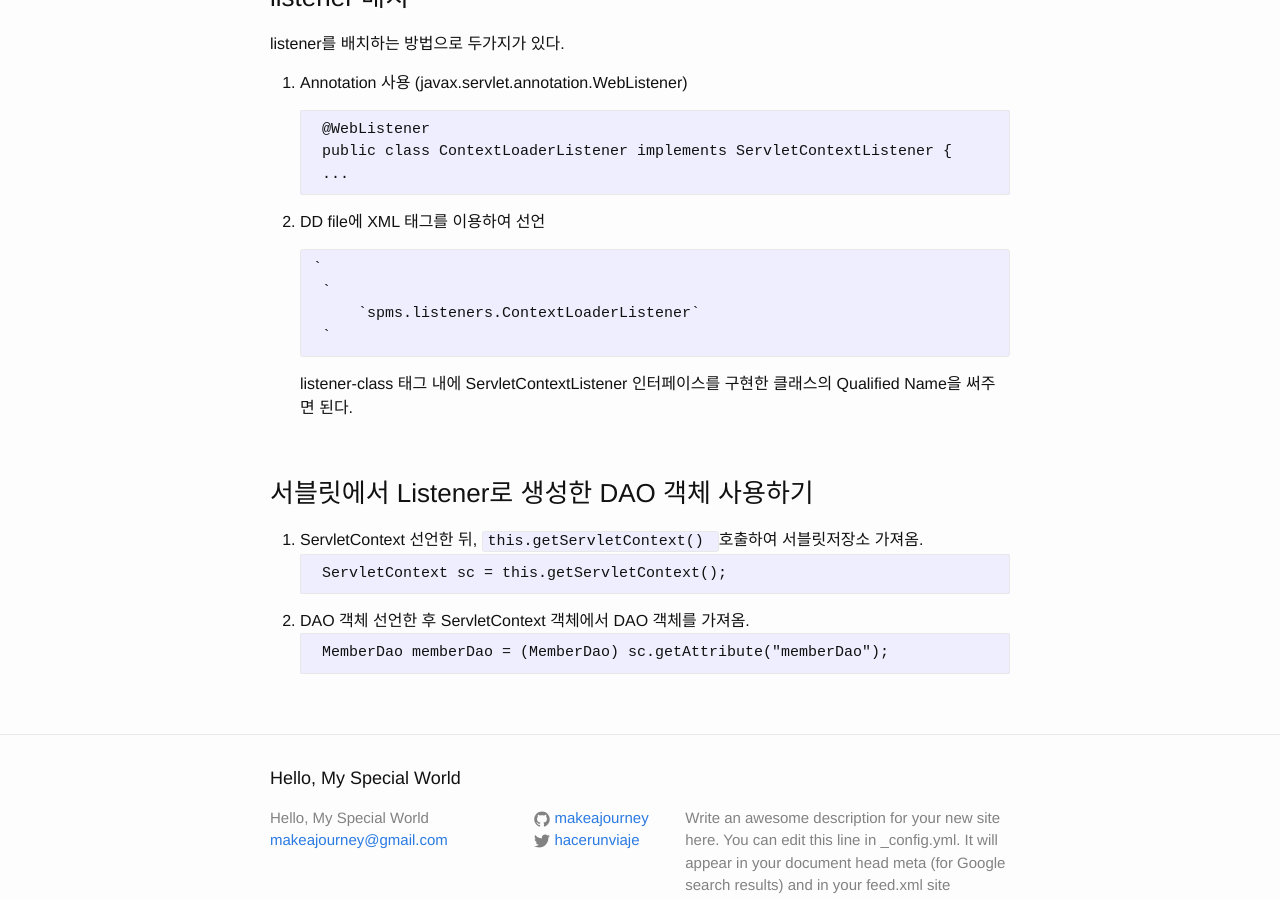
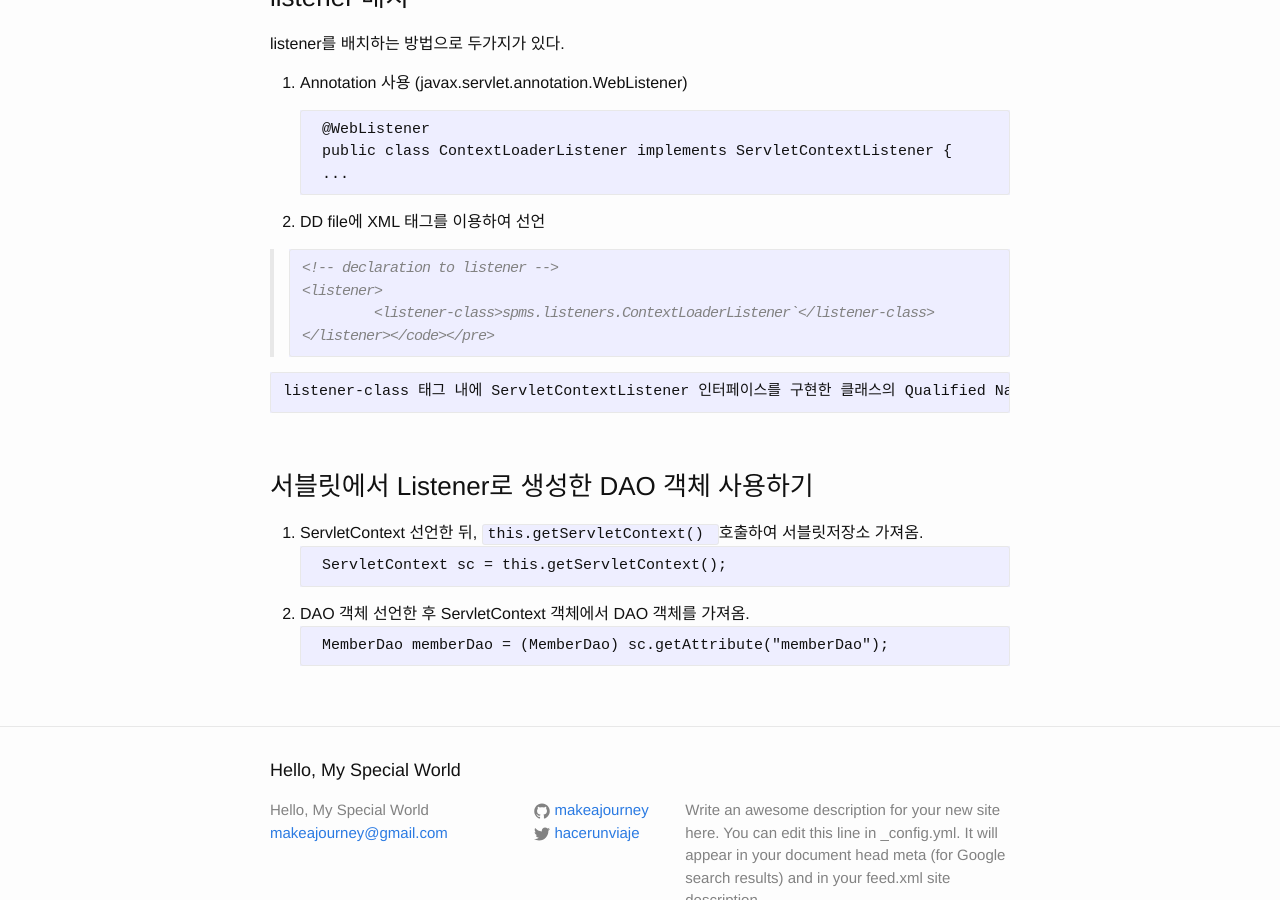
Before and after one commit to makeajourney/makeajourney.github.io, a Jekyll site: the page built from _posts/2016-02-07-dao.markdown, in a window 1280 px wide and 900 px high, scrolled down 2243 px. Built offline with Jekyll 4.4.1, drawn with Linux system fonts in a browser that asks for light colours.

Commit message:
Update 2016-02-07-dao.markdown

````diff
--- a/_posts/2016-02-07-dao.markdown
+++ b/_posts/2016-02-07-dao.markdown
@@ -106,10 +106,12 @@ listener를 배치하는 방법으로 두가지가 있다.
 2. DD file에 XML 태그를 이용하여 선언
 
 
-	<pre><code>`<!-- declaration to listener -->
-	`<listener>
-		`<listener-class>spms.listeners.ContextLoaderListener`</listener-class>
-	`</listener></code></pre>
+> ```
+> <!-- declaration to listener -->
+> <listener>
+>	<listener-class>spms.listeners.ContextLoaderListener`</listener-class>
+> </listener></code></pre>
+> ```
 
 
 	listener-class 태그 내에 ServletContextListener 인터페이스를 구현한 클래스의 Qualified Name을 써주면 된다.
````
